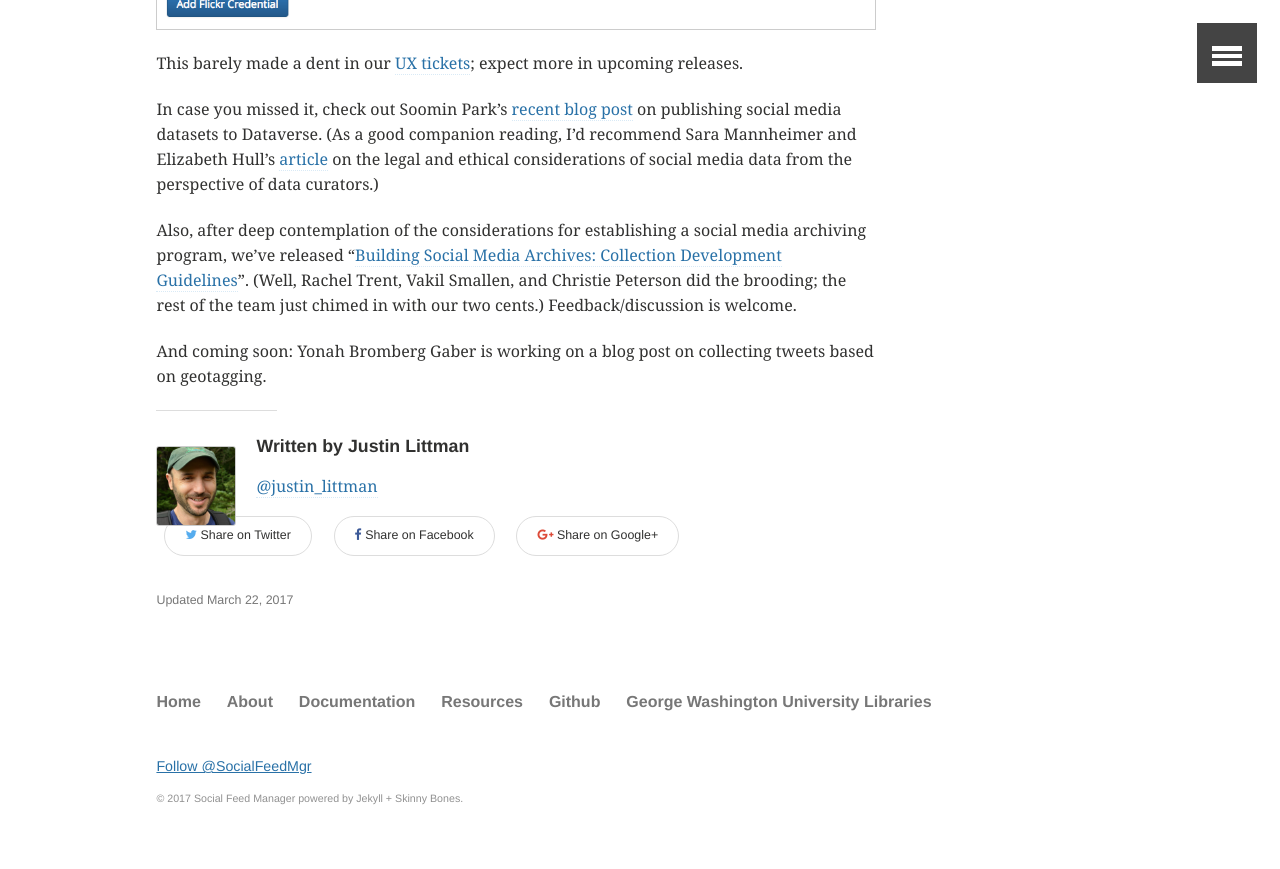
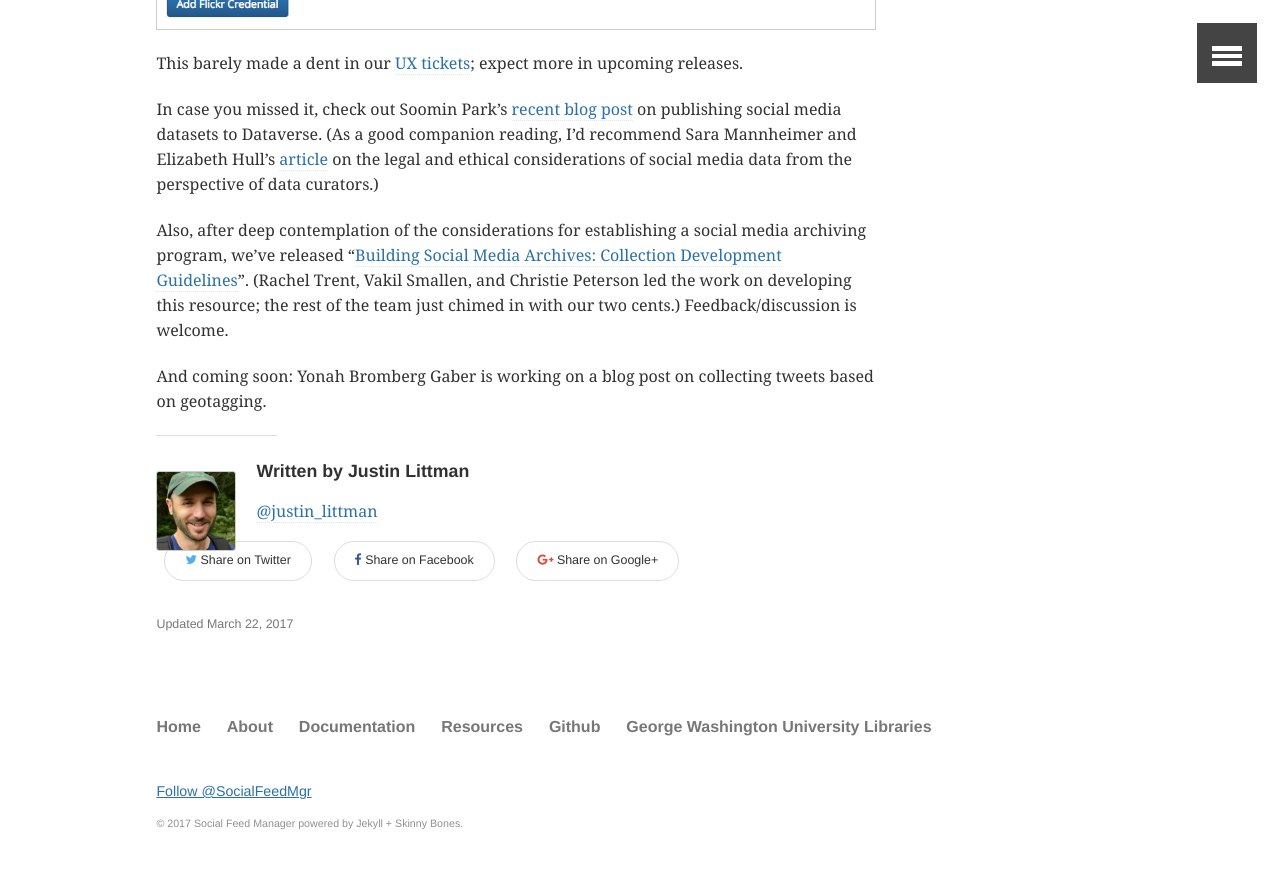
Before and after one commit to gwu-libraries/sfm-ui, a Jekyll site: the page built from _posts/2017-03-22-releasing-1-6.md, in a window 1280 px wide and 900 px high, scrolled down 2151 px. Shown: the top 869 px of the window. Built offline with Jekyll 4.4.1, drawn with Linux system fonts in a browser that asks for light colours; comment, search, counter and statistics services are not loaded.

Commit message:
minor changes to wording

```diff
--- a/_posts/2017-03-22-releasing-1-6.md
+++ b/_posts/2017-03-22-releasing-1-6.md
@@ -27,6 +27,6 @@
 
 In case you missed it, check out Soomin Park’s [recent blog post](https://gwu-libraries.github.io/sfm-ui/posts/2017-03-15-releasing-datasets) on publishing social media datasets to Dataverse. (As a good companion reading, I’d recommend Sara Mannheimer and Elizabeth Hull's [article](http://scholarworks.montana.edu/xmlui/bitstream/handle/1/12661/Mannheimer-Hull-Sharing-Selves-2017.pdf) on the legal and ethical considerations of social media data from the perspective of data curators.)
 
-Also, after deep contemplation of the considerations for establishing a social media archiving program, we've released "[Building Social Media Archives: Collection Development Guidelines](https://gwu-libraries.github.io/sfm-ui/resources/guidelines)". (Well, Rachel Trent, Vakil Smallen, and Christie Peterson did the brooding; the rest of the team just chimed in with our two cents.) Feedback/discussion is welcome.
+Also, after deep contemplation of the considerations for establishing a social media archiving program, we've released "[Building Social Media Archives: Collection Development Guidelines](https://gwu-libraries.github.io/sfm-ui/resources/guidelines)". (Rachel Trent, Vakil Smallen, and Christie Peterson led the work on developing this resource; the rest of the team just chimed in with our two cents.) Feedback/discussion is welcome.
 
 And coming soon: Yonah Bromberg Gaber is working on a blog post on collecting tweets based on geotagging.
```
